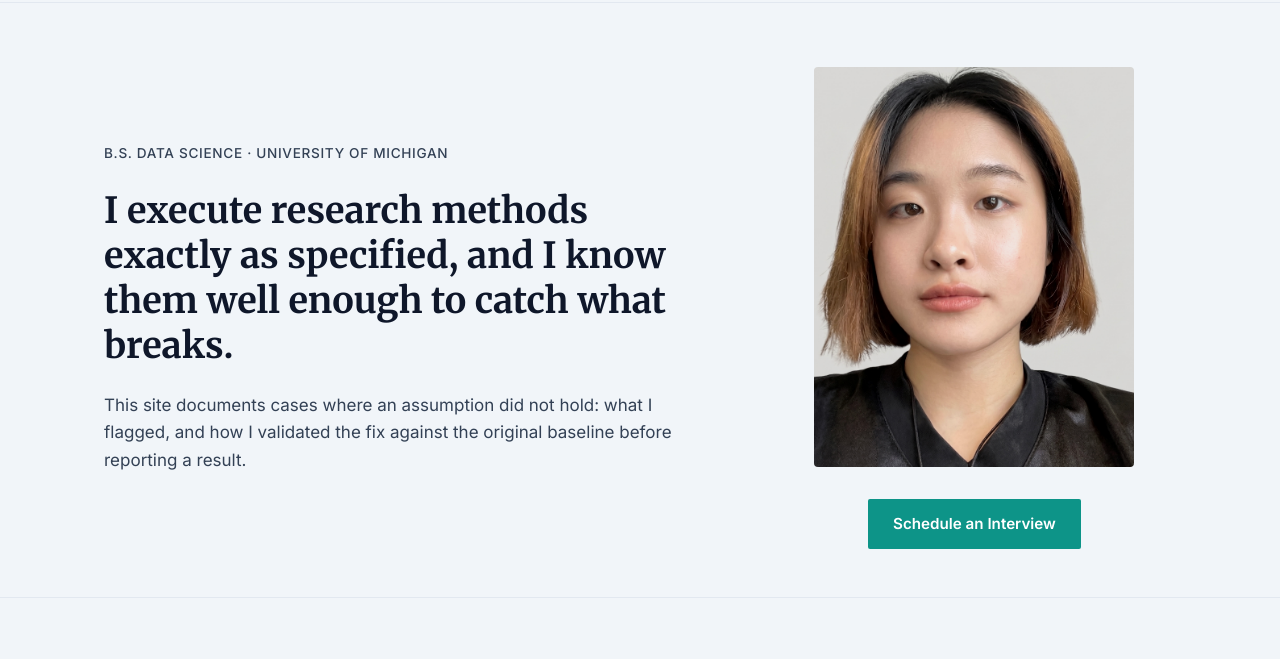
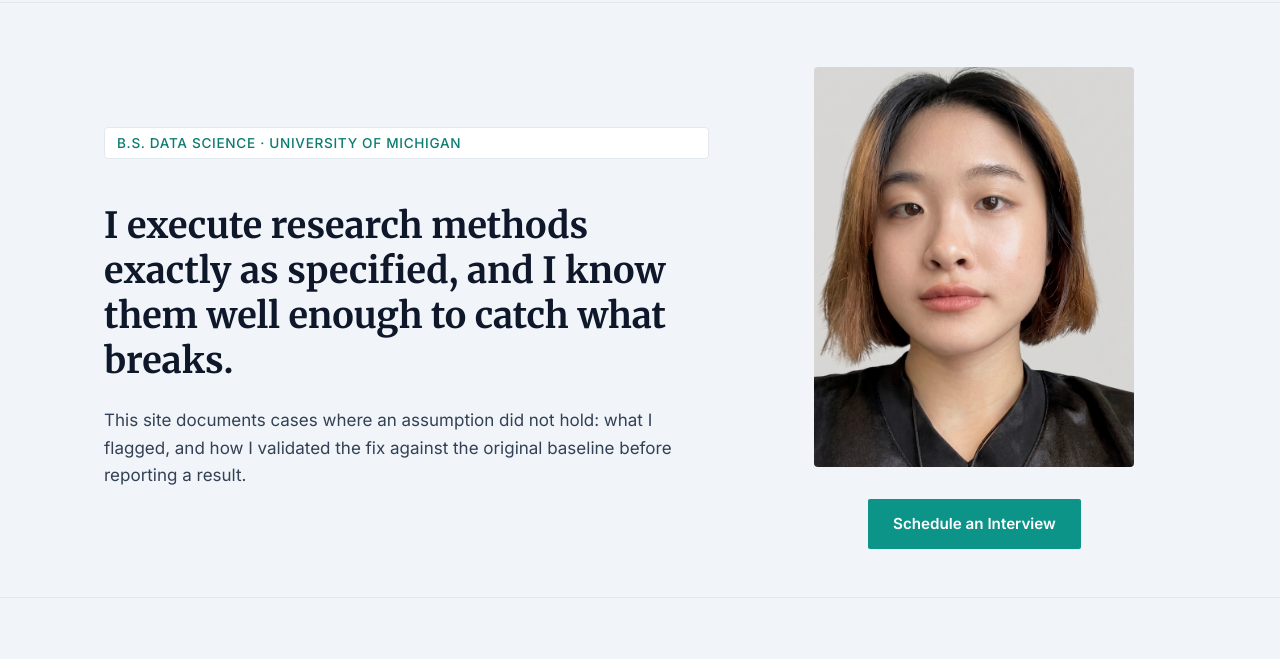
Before and after one commit to childofparents/riva-portfolio, a plain HTML site: page index.html in a window 1280 px wide. Shown: the part 70-729 px from the top of the page. Drawn offline with Linux system fonts and the light colour scheme.

Commit message:
8/12 Updates

```diff
--- a/index.html
+++ b/index.html
@@ -30,7 +30,7 @@
 
       <!-- Left Column: Text -->
       <div class="hero-text">
-        <span class="eyebrow">B.S. Data Science · University of Michigan</span>
+        <span class="eyebrow hero-badge">B.S. Data Science · University of Michigan</span>
         <h1>I execute research methods exactly as specified, and I know them well enough to catch what breaks.</h1>
         <p class="lede">This site documents cases where an assumption did not hold: what I flagged, and how I validated the fix against the original baseline before reporting a result.</p>
       </div>
@@ -112,7 +112,7 @@
         <li><a href="mailto:blan@umich.edu">blan@umich.edu</a></li>
         <li><a class="is-primary" href="https://calendar.app.google/bJazdX21SBaHCQoB9" target="_blank" rel="noopener">Schedule an Interview</a></li>
         <li><a href="https://www.linkedin.com/in/rivalan/" target="_blank" rel="noopener">LinkedIn</a></li>
-        <li><a href="assets/resume.pdf">Download Resume</a></li>
+        <li><a href="assets/resume.pdf" download="Riva-Lan-Resume.pdf">Download Resume</a></li>
       </ul>
       <span class="copyright">© 2026 Beini (Riva) Lan</span>
     </div>
--- a/styles.css
+++ b/styles.css
@@ -18,6 +18,9 @@
   --color-accent: #0D9488;
   --color-surface: #FFFFFF;
   --color-border: #E2E8F0;
+
+  /* New token for accessible text on light backgrounds */
+  --color-accent-strong: #0B7C71;
 
   /* Type */
   --font-heading: 'Merriweather', Georgia, 'Times New Roman', serif;
@@ -200,6 +203,18 @@ button:focus-visible {
 .hero-text .eyebrow {
   margin-bottom: 0;
   display: block;
+}
+
+/* New badge styling scoped strictly to the hero text */
+.hero-text .eyebrow.hero-badge {
+  display: inline-block;
+  color: var(--color-accent-strong);
+  background-color: var(--color-surface);
+  border: 1px solid var(--color-border);
+  padding: 0.35rem 0.75rem;
+  border-radius: 4px;
+  margin-bottom: 1.25rem;
+  line-height: 1.4;
 }
 
 .hero p.lede {
```
Also changed, not shown: academic-research.html (+1 -1 lines), internships.html (+1 -1 lines), methodology.html (+1 -1 lines).
